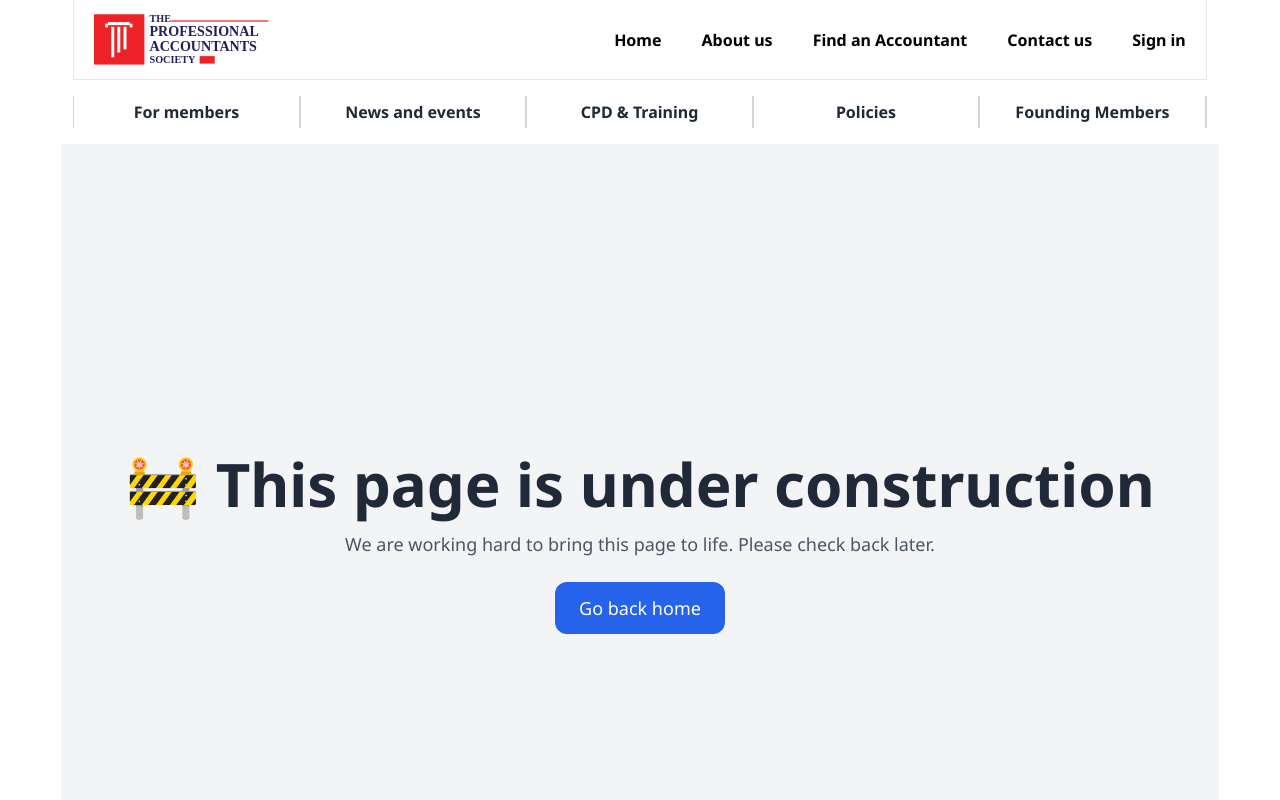
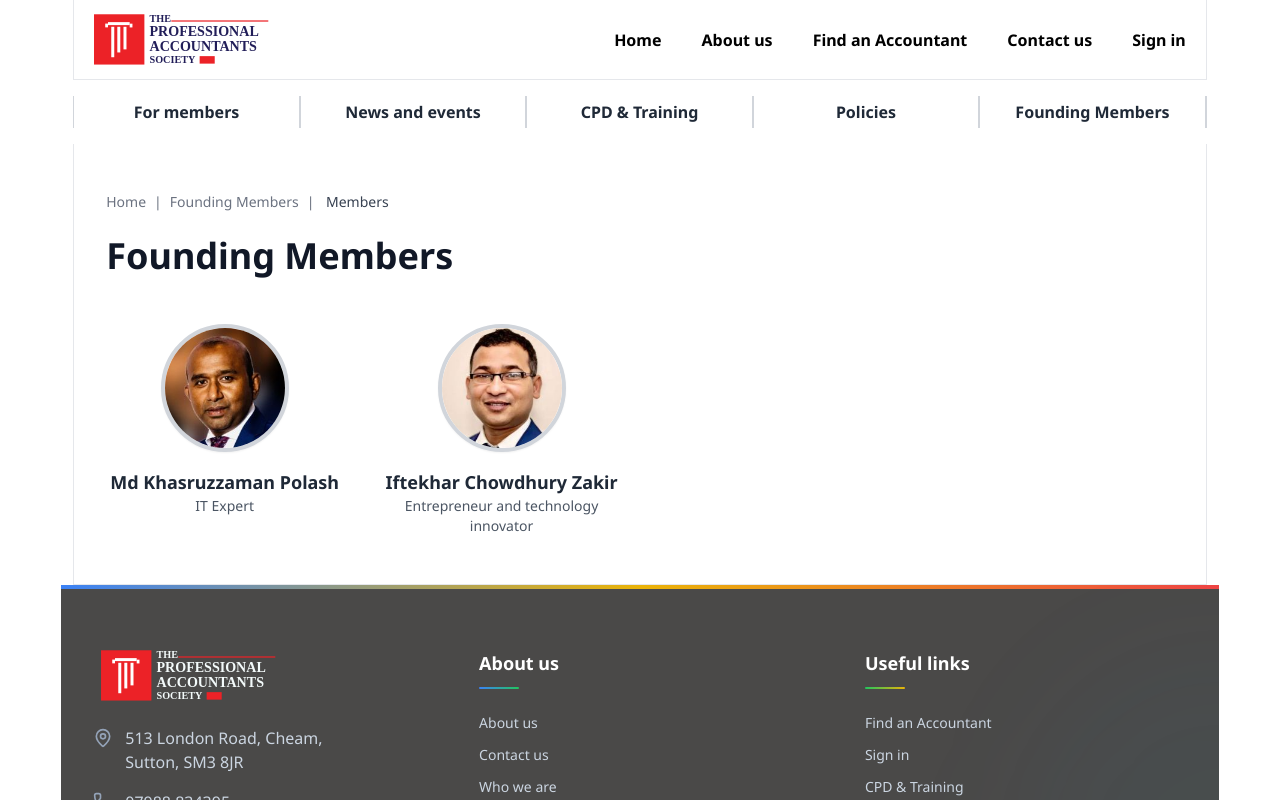
Before and after one commit to Nasir-1310/Accountant-Society-UK, a Next.js app in the folder Client/: page /founding-members/members in a window 1280 px wide. Before the commit this address had no page. Shown: the top 800 px of the page. Built offline with nearby package versions, Linux system fonts and the light colour scheme.

Commit message:
Founding members added

```diff
--- /dev/null
+++ b/Client/src/app/data/foundingMembers.ts
@@ -0,0 +1,15 @@
+const FoundingMembers = [
+  {
+    name: "Md Khasruzzaman Polash",
+    title: "IT Expert",
+    image: "/founding_members/polash.jpg",
+  },
+  {
+    name: "Iftekhar Chowdhury Zakir",
+    title: "Entrepreneur and technology innovator",
+    image: "/founding_members/zakir.jpg",
+
+  },
+
+];
+export default FoundingMembers;
--- a/Client/src/app/data/menuItems.ts
+++ b/Client/src/app/data/menuItems.ts
@@ -45,7 +45,7 @@ export const menuItems = [
   {
     title: "Founding Members",
     links: [
-      { label: "Members", href: "/public/find" },
+      { label: "Members", href: "/founding-members/members" },
       // { label: "Make a Query", href: "/contactUs" },
     ],
   },
--- /dev/null
+++ b/Client/src/app/founding-members/members/page.tsx
@@ -0,0 +1,76 @@
+import Image from "next/image";
+import Container from "@/components/Container";
+import { Metadata } from "next";
+import FoundingMembers from "@/app/data/foundingMembers";
+import Link from "next/link"; // ✅ Use next/link instead of lucide-react
+
+export const metadata: Metadata = {
+  title: "Founding Members | Society of Professional Accountants",
+  description:
+    "Meet the founding members of the Society of Professional Accountants. Learn about their experience, expertise, and dedication to ethical finance and leadership.",
+  openGraph: {
+    title: "Founding Members | Society of Professional Accountants",
+    description:
+      "Meet the founding members of the Society of Professional Accountants. Learn about their experience, expertise, and dedication to ethical finance and leadership.",
+    type: "website",
+    url: "https://yourdomain.com/founding-members",
+    images: [
+      {
+        url: "https://yourdomain.com/og/founding-members.jpg",
+        width: 1200,
+        height: 630,
+        alt: "Founding Members of the Society",
+      },
+    ],
+  },
+};
+
+export default function FoundingMembersPage() {
+  return (
+    <Container>
+      <div className="max-w-7xl  py-12 px-4 sm:px-6 lg:px-8 border-l border-r border-b mx-[12px] ">
+        {/* Breadcrumb */}
+        <div data-aos="fade-up" className=" text-[10px] md:text-sm text-gray-500 mb-6">
+          <Link href="/" className=" hover:text-teal-600 transition-colors">
+            Home
+          </Link>
+          <span className="mx-2">|</span>
+          <Link href="/members" className="hover:text-teal-600 transition-colors">
+           Founding Members
+          </Link>
+          <span className="mx-2">|</span>
+          <span className="text-gray-700"> Members</span>
+        </div>
+
+        {/* Page Title */}
+        <h1 data-aos="fade-up" className="text-2xl md:text-4xl font-bold  text-gray-900 mb-12">
+          Founding Members
+        </h1>
+
+        {/* Members Grid */}
+        <div data-aos="fade-up" className="grid grid-cols-1 sm:grid-cols-2 md:grid-cols-3 lg:grid-cols-4 gap-10">
+          {FoundingMembers.map((member, index) => (
+            <div
+              key={index}
+              data-aos="fade-up"
+              className="text-center flex flex-col items-center"
+            >
+              <div className="w-32 h-32 relative mb-4">
+                <Image
+                  src={member.image}
+                  alt={`Portrait of ${member.name}`}
+                  width={200}
+                  height={200}
+                  className="rounded-full border-4 border-gray-300 object-cover bg-gray-100 shadow-sm"
+                  priority
+                />
+              </div>
+              <h3 className="text-lg font-semibold text-gray-800">{member.name}</h3>
+              <p className="text-sm text-gray-600">{member.title}</p>
+            </div>
+          ))}
+        </div>
+      </div>
+    </Container>
+  );
+}
--- a/Client/src/app/news-and-events/gallery/page.tsx
+++ /dev/null
@@ -1,107 +0,0 @@
-"use client";
-
-import Image from "next/image";
-import Link from "next/link";
-import Container from "@/components/Container";
-
-const members = [
-  {
-    id: 1,
-    name: "Md Khasruzzaman Polash",
-    designation: "IT Exprert",
-    image: "/gallery_images/polash.jpg",
-  },
-  {
-    id: 2,
-    name: "Iftekhar Chowdhury Zakir",
-    designation: "Financial Analyst",
-    image: "/gallery_images/zakir.jpg",
-  },
-  {
-    id: 3,
-    name: "Mohammad Ali Rana",
-    designation: "Senior Auditor",
-    image: "/gallery_images/rana.jpg",
-  },
-  {
-    id: 4,
-    name: "Nasreen Akhter Rupa",
-    designation: "Tax Consultant",
-    image: "/gallery_images/rupa.jpg",
-  },
-   {
-    id: 5,
-    name: "Md. Imran Hossain FCA",
-    designation: "Chartered Accountant",
-    image: "/gallery_images/imran.jpg",
-  },
-   {
-    id: 6,
-    name: "Sarah Ahmed Juity",
-    designation: "Financial Analyst",
-    image: "/gallery_images/juity.jpg",
-  },
-];
-
-export default function GalleryPage() {
-  return (
-    <Container>
-      <div className="w-full flex justify-center mt-12 mx-3 px-4 border-l border-r border-b">
-        <div className="w-full max-w-7xl flex flex-col">
-          {/* Breadcrumb */}
-          <nav aria-label="Breadcrumb" className="text-sm text-gray-500 mb-4">
-            <Link href="/" className="hover:text-teal-600">Home</Link>
-            <span className="mx-2">|</span>
-            <Link href="/news-and-events" className="hover:text-teal-600">News and Events</Link>
-            <span className="mx-2">|</span>
-            <span className="text-gray-700">Gallery</span>
-          </nav>
-
-          {/* Title */}
-          <header className="mb-8">
-            <h1 className="text-3xl font-bold text-gray-800">Gallery</h1>
-            <p className="mt-2 text-gray-600">
-              Moments from TPAS events and community engagements.
-            </p>
-          </header>
-
-          {/* Gallery Grid */}
-          <section className="grid grid-cols-1 sm:grid-cols-2 md:grid-cols-3 lg:grid-cols-4 gap-6">
-            {members.map((member) => (
-              <div
-                key={member.id}
-                className="bg-white rounded-lg overflow-hidden border-l border-r border-b border-gray-300 group transition hover:shadow-xl"
-              >
-                {/* Maintain 3:4 aspect ratio */}
-                <div className="relative aspect-[3/4] w-full">
-                  <Image
-                    src={member.image}
-                    alt={member.name}
-                    fill
-                    className="object-cover group-hover:scale-105 transition-transform duration-300"
-                    sizes="(max-width: 768px) 100vw,
-                           (max-width: 1200px) 50vw,
-                           25vw"
-                  />
-                </div>
-                <div className="p-4 text-center">
-                  <h3 className="text-lg font-semibold text-gray-800">{member.name}</h3>
-                  <p className="text-sm text-gray-600">{member.designation}</p>
-                </div>
-              </div>
-            ))}
-          </section>
-
-          {/* Note */}
-          <div className="mt-10 text-sm text-gray-500 text-center">
-            <p>
-
-              <br />
-              (Feature coming soon.)
-            </p>
-          </div>
-        </div>
-      </div>
-    </Container>
-  );
-}
```
Also changed, not shown: Client/public/founding_members/polash.jpg (added), Client/public/founding_members/zakir.jpg (added).
